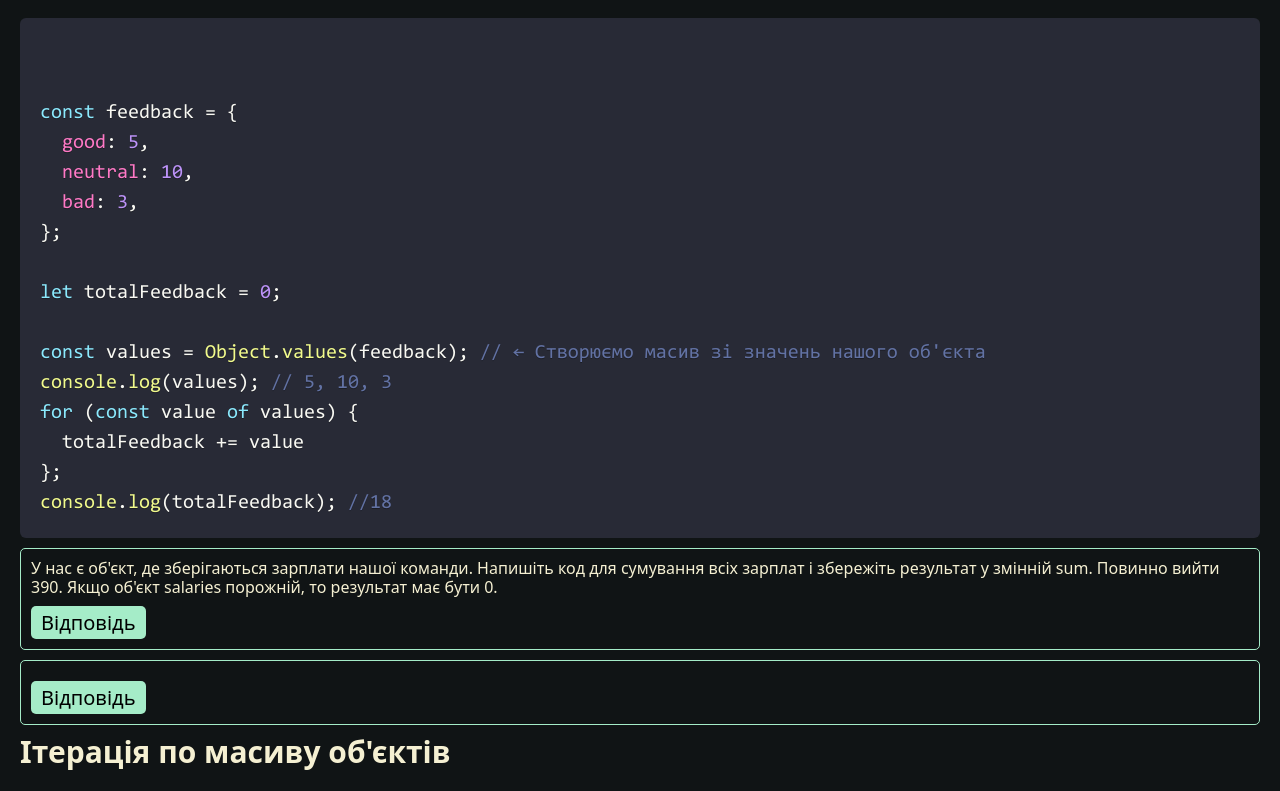
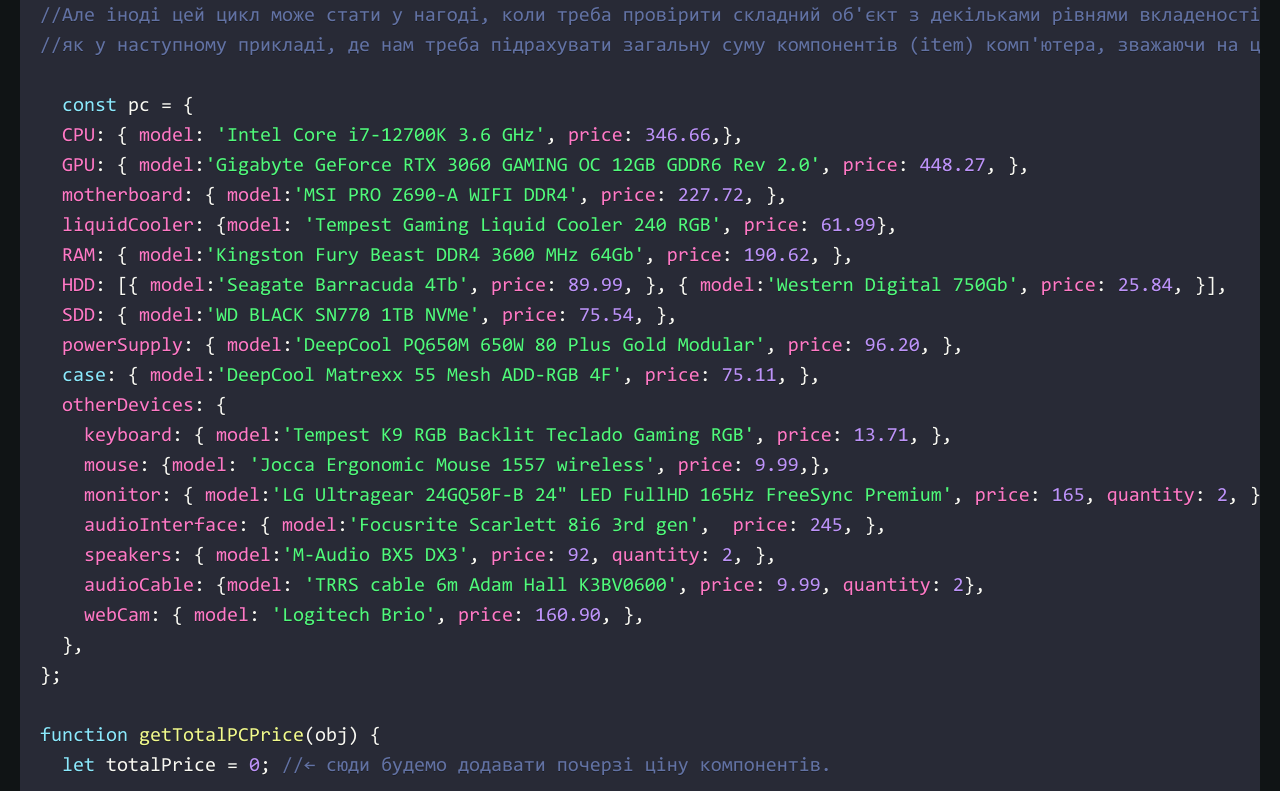
Before and after one commit to Elijah-Vakulenko/web-dev-training, a React (Vite) app: page /cycles in a window 1280 px wide. Shown: the part 8463-9254 px from the top of the page. Built offline with nearby package versions, Linux system fonts and the light colour scheme; a web font is replaced by a local one.

Commit message:
equipment task

```diff
--- a/src/pages/Cycles/Cycles.tsx
+++ b/src/pages/Cycles/Cycles.tsx
@@ -200,9 +200,77 @@
 for (const key in feedback) {
   totalFeedback += feedback[key];
 }
-  console.log(totalFeedback);`;
+  console.log(totalFeedback);
 
+//For...in використовується рідко, оскільки є вірогідність отримати не бажаний результат чи непередбачувану поведінку коду.
+//Але іноді цей цикл може стати у нагоді, коли треба провірити складний об'єкт з декільками рівнями вкладеності,
+//як у наступному прикладі, де нам треба підрахувати загальну суму компонентів (item) комп'ютера, зважаючи на ціну і кількість:
 
+  const pc = {
+  CPU: { model: 'Intel Core i7-12700K 3.6 GHz', price: 346.66,},
+  GPU: { model:'Gigabyte GeForce RTX 3060 GAMING OC 12GB GDDR6 Rev 2.0', price: 448.27, },
+  motherboard: { model:'MSI PRO Z690-A WIFI DDR4', price: 227.72, },
+  liquidCooler: {model: 'Tempest Gaming Liquid Cooler 240 RGB', price: 61.99},
+  RAM: { model:'Kingston Fury Beast DDR4 3600 MHz 64Gb', price: 190.62, },
+  HDD: [{ model:'Seagate Barracuda 4Tb', price: 89.99, }, { model:'Western Digital 750Gb', price: 25.84, }],
+  SDD: { model:'WD BLACK SN770 1TB NVMe', price: 75.54, },
+  powerSupply: { model:'DeepCool PQ650M 650W 80 Plus Gold Modular', price: 96.20, },
+  case: { model:'DeepCool Matrexx 55 Mesh ADD-RGB 4F', price: 75.11, },
+  otherDevices: {
+    keyboard: { model:'Tempest K9 RGB Backlit Teclado Gaming RGB', price: 13.71, },
+    mouse: {model: 'Jocca Ergonomic Mouse 1557 wireless', price: 9.99,},
+    monitor: { model:'LG Ultragear 24GQ50F-B 24" LED FullHD 165Hz FreeSync Premium', price: 165, quantity: 2, },
+    audioInterface: { model:'Focusrite Scarlett 8i6 3rd gen',  price: 245, },
+    speakers: { model:'M-Audio BX5 DX3', price: 92, quantity: 2, },
+    audioCable: {model: 'TRRS cable 6m Adam Hall K3BV0600', price: 9.99, quantity: 2},
+    webCam: { model: 'Logitech Brio', price: 160.90, },
+  },
+};
+
+function getTotalPCPrice(obj) {
+  let totalPrice = 0; //← сюди будемо додавати почерзі ціну компонентів.
+
+  //Досить заплутаний приклад, розберемо покроково:
+
+  for (const key in obj) { // крок 1 - на кожній ітерації ми наче виймаємо з кожної властивості значення.
+    const item = obj[key]; // Ми кажемо, що значення ключа obj[key] це і є наш компонент. Нас не цікавить його обгортка (ключ), нам цікаво, що в середині.
+//Наприклад на першій ітерації ми отримаємо - { model: 'Intel Core i7-12700K 3.6 GHz', price: 346.66,}, - тут ми відкинули (CPU:)
+
+    if (Array.isArray(item)) { //Крок 2 - Ми запитуємо, що ми дістали з коробки, чи це масив (ще одна упаковка)...
+
+       for (const element of item) { // В нас є один компонент HDD, який є масивом об'єктів... перебираємо for...of
+        if ('price' in element) { // ми кажемо, якщо в нашому об'єкті (element) є ключ (price)
+          totalPrice += element.price; //тоді приплюсуй його значення до тотал
+        }
+      }
+    } else if (typeof item === 'object' && item !== null) { //...Крок 2 - Або ми дістали об'єкт (безпосередньо наш компонент)
+
+      if ('price' in item) { //Якщо в нашому об'єкті є ключ (price)
+        const quantity = item.quantity || 1;  //тут ми попередньо уточнюємо що таке quantity - це або значення ключа quantity, якщо він є або 1.
+        totalPrice += item.price * quantity; // тоді ми значення ключа (price) множимо на значення ключа (quantity) або 1 і додаємо до тотал
+      }
+
+//Тепер нам треба передбачити ще один момент, що якщо ми відкрили коробку і замість одного компонента (item) туди напхали кучу інших компонентів. Тобто в нас третій випадок, це не масив, не об'єкт, а ОБ'ЄКТ з ОБ'ЄКТАМИ.
+
+      for (const subKey in item) {//Тепер кожен наш компонент це (subKey)
+        const subItem = item[subKey];
+
+        if (typeof subItem === 'object' && subItem !== null) { // робимо аналогічну перевірку чи це об'єкт
+          if ('price' in subItem) { //якщо в ньому є ключ  (price)
+            const quantity = subItem.quantity || 1;
+            totalPrice += subItem.price * quantity; //додаємо його значення до тотал
+          }
+        }
+      }
+    }
+  }
+
+  return \`The personal computer system of my dream would be cost about \${totalPrice.toFixed(2)} Euros\`;
+}
+
+console.log(getTotalPCPrice(pc)); //The personal computer system of my dream would be cost about 2601.52 Euros
+
+  `;
 
 const forobj = `
 
@@ -220,7 +288,6 @@
   totalFeedback += value
 };
 console.log(totalFeedback); //18`;
-
 
 const arrobj = `
 Ми можемо використовувати звичні для нас методи for чи for...of.
--- a/src/pages/Objects/Objects.tsx
+++ b/src/pages/Objects/Objects.tsx
@@ -134,25 +134,10 @@
 foo(object); // ← Тут ми передаємо наш об'єкт, а в ньому функція знайде потрібні ключі для обчислення.`
 
 
+
+
+
 const objxmpl = `
-
-const pc = {
-  CPU: 'Intel Core i7-12700K 3.6 GHz',
-  GPU: 'Gigabyte GeForce RTX 3060 GAMING OC 12GB GDDR6 Rev 2.0',
-  motherboard: 'MSI PRO Z690-A WIFI DDR4',
-  RAM: 'Kingston Fury Beast DDR4 3600 MHz 64Gb',
-  HDD: ['Seagate Barracuda 4Tb', 'Western Digital 750Gb'],
-  SDD: 'WD BLACK SN770 1TB NVMe',
-  powerSupply: 'DeepCool PQ650M 650W 80 Plus Gold Modular',
-  case: 'DeepCool Matrexx 55 Mesh ADD-RGB 4F',
-  otherDevices: {
-    keyboard: 'Tempest K9 RGB Backlit Teclado Gaming RGB',
-    monitor: 'LG Ultragear 24GQ50F-B 24" LED FullHD 165Hz FreeSync Premium',
-    audioInterface: 'Focusrite Scarlett 8i6 3rd gen',
-    speakers: 'M-Audio BX5 DX3',
-    webCam: 'Logitech',
-  },
-};
 
 const images = [
   {
```
